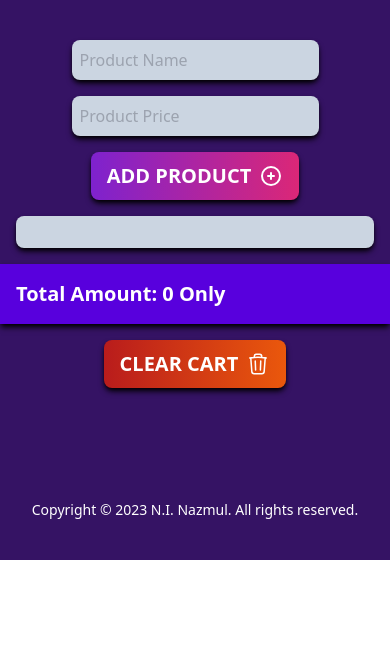
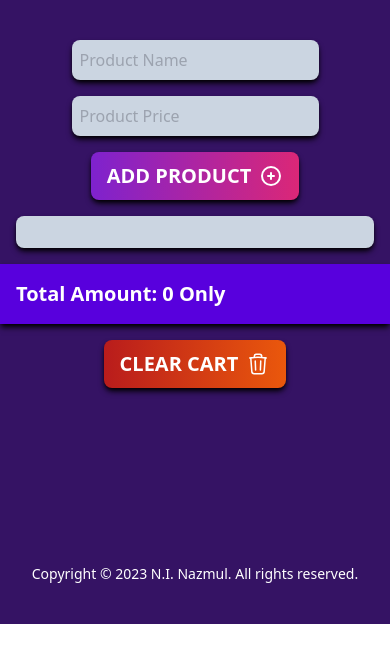
Before and after one commit to ninazmul/list-calc-by-n.i.-nazmul, a plain HTML site: page index.html in a window 390 px wide. Drawn offline with nearby package versions, Linux system fonts and the light colour scheme.

Commit message:
padding done

```diff
--- a/index.html
+++ b/index.html
@@ -52,7 +52,7 @@
 
 
     <footer>
-        <p class="text-white text-center text-sm pt-24 lg:pt-48">Copyright © 2023 N.I. Nazmul. All rights reserved.</p>
+        <p class="text-white text-center text-sm pt-40 lg:pt-48">Copyright © 2023 N.I. Nazmul. All rights reserved.</p>
     </footer>
 
     <script src="local.js"></script>
```
